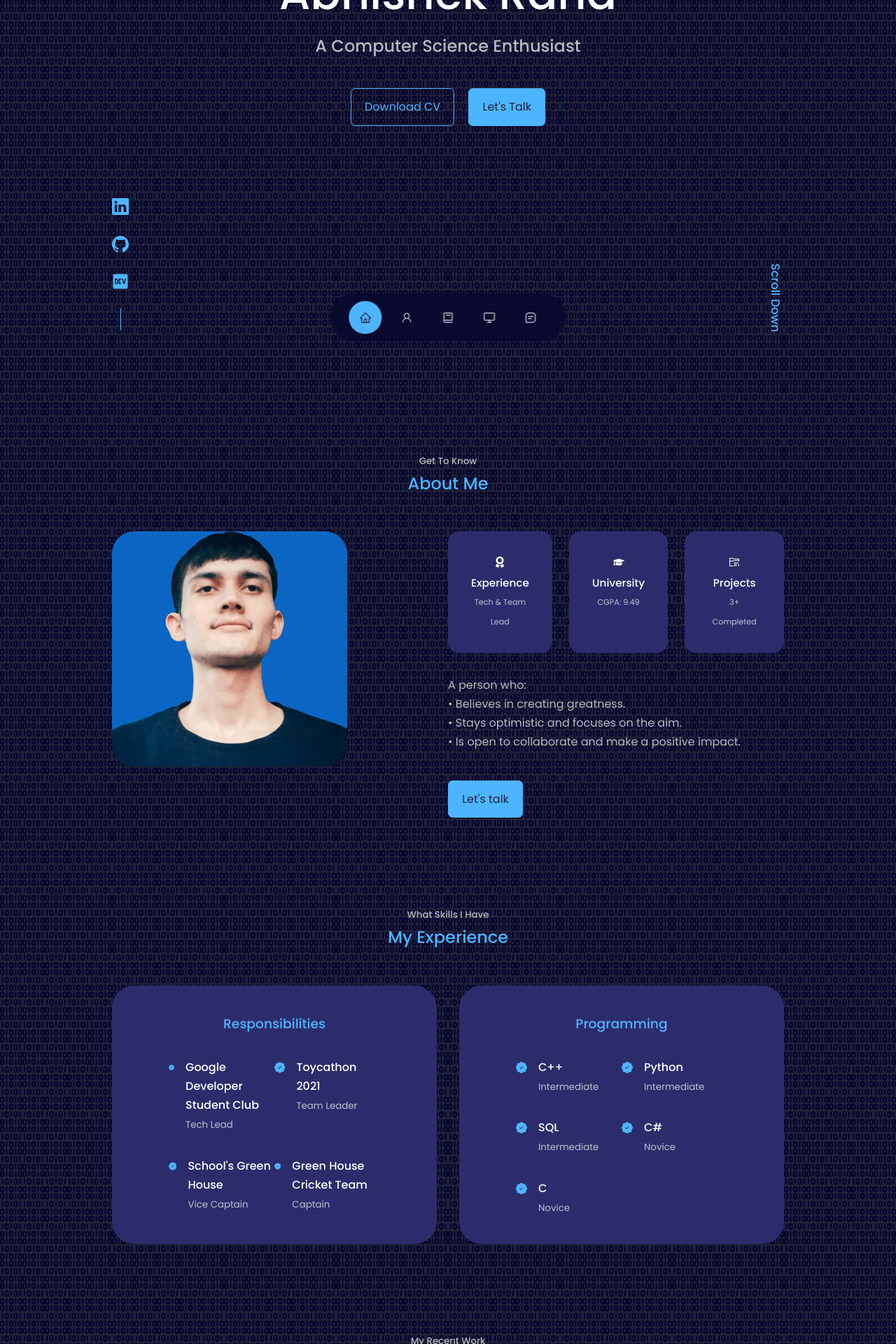
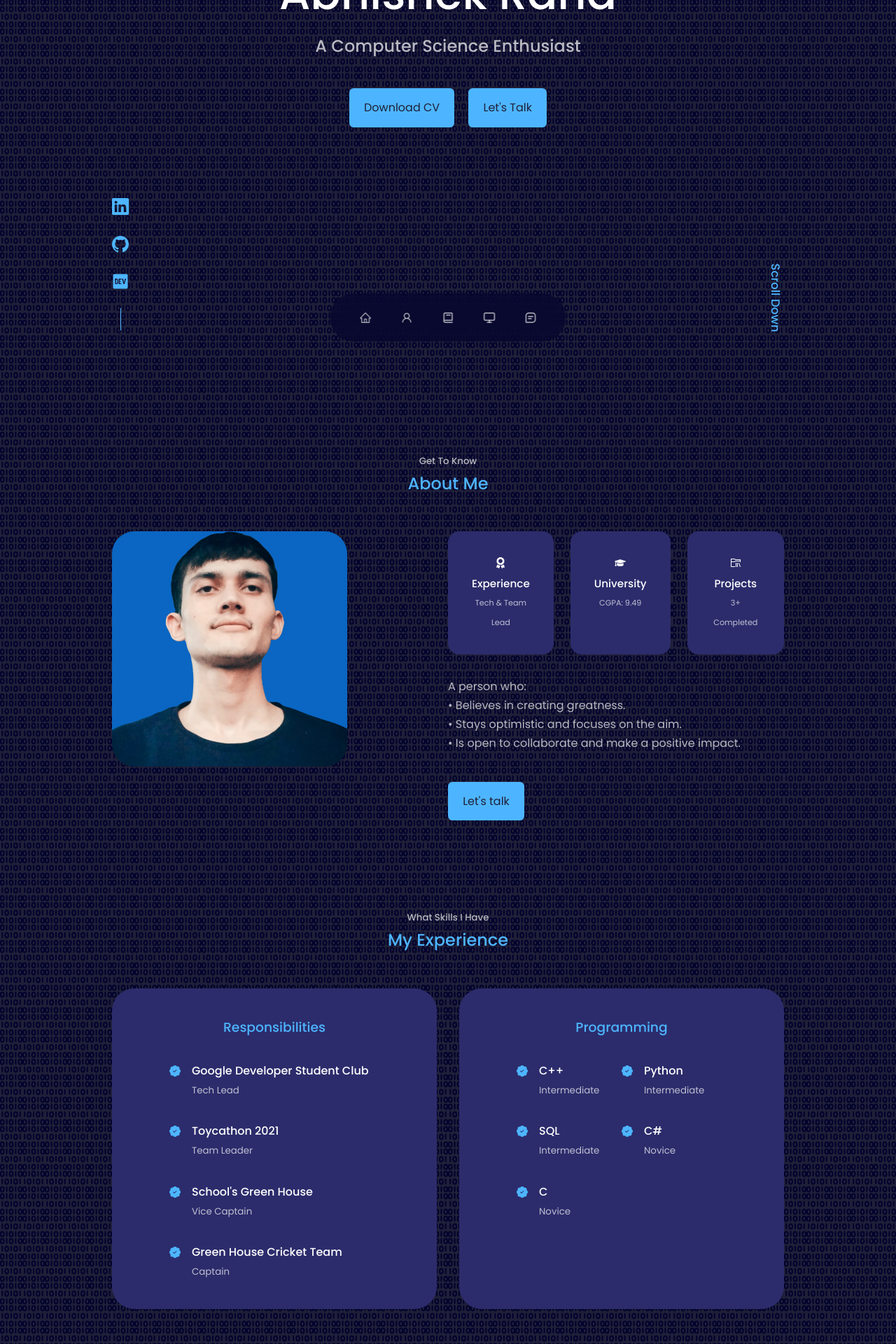
Before and after one commit to AbhishekRana21/AbhishekRana21.github.io, a React (Create React App) app: page / in a window 1280 px wide. Shown: the part 280-2200 px from the top of the page at 70% size. Built offline with nearby package versions, Linux system fonts and the light colour scheme.

Commit message:
Initial Commit

```diff
--- a/src/components/about/about.css
+++ b/src/components/about/about.css
@@ -33,7 +33,7 @@
 
 .about__card{
     background: var(--color-bg-variant);
-    border: 1px solid transparent;
+    border: 2px solid transparent;
     border-radius: 1rem;
     padding: 2rem;
     text-align: center;
--- a/src/components/contact/contact.css
+++ b/src/components/contact/contact.css
@@ -17,7 +17,7 @@
     padding: 1.2rem;
     border-radius: 1.2rem;
     text-align: center;
-    border: 1px solid transparent;
+    border: 2px solid transparent;
     transition: var(--transition);
 }
 
--- a/src/components/experience/Experience.jsx
+++ b/src/components/experience/Experience.jsx
@@ -11,7 +11,7 @@ const Experience = () => {
       <div className="container experience__container">
         <div className="experience__frontend">
           <h3>Responsibilities</h3>
-          <div className="experience__content">
+          <div className="experience__contentR">
             <article className='experience__details'>
               <BsPatchCheckFill className='experience__details-icon'/>
               <div>
--- a/src/components/experience/experience.css
+++ b/src/components/experience/experience.css
@@ -1,6 +1,7 @@
 .experience__container{
     display: grid;
-    grid-template-columns: 1fr 1fr;
+    grid-template-columns: repeat(2, 1fr);
+    /* grid-template-columns: 1fr 1fr; */
     gap: 2rem;
 }
 
@@ -8,7 +9,7 @@
     background: var(--color-bg-variant);
     padding: 2.4rem 5rem;
     border-radius: 2rem;
-    border: 1px solid transparent;
+    border: 2px solid transparent;
     transition: var(--transition);
 }
 
@@ -24,6 +25,12 @@
     color: var(--color-primary);
 }
 
+.experience__contentR{
+    display: grid;
+    grid-template-columns: 1fr;
+    row-gap: 2rem;
+}
+
 .experience__content{
     display: grid;
     grid-template-columns: 1fr 1fr;
@@ -37,6 +44,7 @@
 
 .experience__details-icon{
     margin-top: 6px;
+    font-size: 16px !important;
     color: var(--color-primary);
 }
 
--- a/src/components/header/CTA.jsx
+++ b/src/components/header/CTA.jsx
@@ -4,7 +4,7 @@ import CV from '../../assets/pdf/AbhishekRana.pdf'
 const CTA = () => {
   return (
     <div className='cta'>
-        <a href={CV} download="AbhishekRana" className='btn'>Download CV</a>
+        <a href={CV} download="AbhishekRana" className='btn btn-primary'>Download CV</a>
         <a href="#contact" className='btn btn-primary'>Let's Talk</a>
     </div>
   )
--- a/src/components/header/HeaderMobileSocials.jsx
+++ b/src/components/header/HeaderMobileSocials.jsx
@@ -6,9 +6,9 @@ import {FaDev} from 'react-icons/fa'
 const HeaderMobileSocials = () => {
   return (
     <div className='header__mobile-socials'>
-        <a href="https://linkedin.com/in/AbhishekRana21" target="_blank" className='btn btn-primary'><BsLinkedin/></a>
-        <a href="https://github.com/AbhishekRana21" target="_blank" className='btn btn-primary'><BsGithub/></a>
-        <a href="https://dev.to/AbhishekRana21" target="_blank" className='btn btn-primary'><FaDev/></a>
+        <a href="https://linkedin.com/in/AbhishekRana21" target="_blank" className='mbtn'><BsLinkedin/></a>
+        <a href="https://github.com/AbhishekRana21" target="_blank" className='mbtn'><BsGithub/></a>
+        <a href="https://dev.to/AbhishekRana21" target="_blank" className='mbtn'><FaDev/></a>
     </div>
   )
 }
--- a/src/components/header/header.css
+++ b/src/components/header/header.css
@@ -48,9 +48,10 @@ header{
 
 .header__mobile-socials a{
     padding: 0.8rem;
-    border-radius: 0.7rem;
+    border-radius: 10rem;
     display: flex;
-    border: 1px solid transparent;
+    border: 2px solid var(--color-primary);
+    color: var(--color-primary);
 }
 
 /* =================== ME ================= */
--- a/src/components/nav/Nav.jsx
+++ b/src/components/nav/Nav.jsx
@@ -5,10 +5,11 @@ import {AiOutlineUser} from 'react-icons/ai'
 import {BiBook} from 'react-icons/bi'
 import {FiMonitor} from 'react-icons/fi'
 import {BiMessageSquareDetail} from 'react-icons/bi'
-import { useState } from 'react'
+import { useEffect, useState, useRef } from 'react'
 
 const Nav = () => {
   const [activeNav, setActiveNav] = useState('#')
+
   return (
     <nav>
       <a href="#" onClick={() => setActiveNav('#')} className={activeNav === '#' ? 'active' : ''}><AiOutlineHome/></a>
--- a/src/components/nav/nav.css
+++ b/src/components/nav/nav.css
@@ -25,16 +25,12 @@ nav a{
 }
 
 nav a:hover{
-    background: rgba(0, 0, 0, 0.3);
+    background: var(--color-primary);
+    color: var(--color-bg);
+    /* background: rgba(0, 0, 0, 0.3); */
 }
 
-nav a.active{
-    /*(initial) background: var(--color-bg); */
-    /*(our's) background: rgba(65, 195, 255, 0.3); */
-    /*new*/
+/* nav a.active{
     background: var(--color-primary);
-
-    /*(initial) color: var(--color-white); */
-    /*new*/
     color: var(--color-bg);
-}
+} */
--- a/src/components/portfolio/portfolio.css
+++ b/src/components/portfolio/portfolio.css
@@ -8,7 +8,7 @@
     background: var(--color-bg-variant);
     padding: 1.2rem;
     border-radius: 2rem;
-    border: 1px solid transparent;
+    border: 2px solid transparent;
     transition: var(--transition);
 }
 
--- a/src/index.css
+++ b/src/index.css
@@ -90,8 +90,22 @@ a:hover{
     padding: 0.75rem 1.2rem;
     border-radius: 0.4rem;
     cursor: pointer;
+    border: 2px solid var(--color-primary);
+    transition: var(--transition);
+}
+
+.mbtn{
+    background: transparent;
+}
+
+.mbtn:hover{
+    background: var(--color-white);
+    color: var(--color-bg);
+    border: 1px solid var(--color-white);
+
+    /* background: transparent;
     border: 1px solid var(--color-primary);
-    transition: var(--transition);
+    color: var(--color-primary); */
 }
 
 
```
